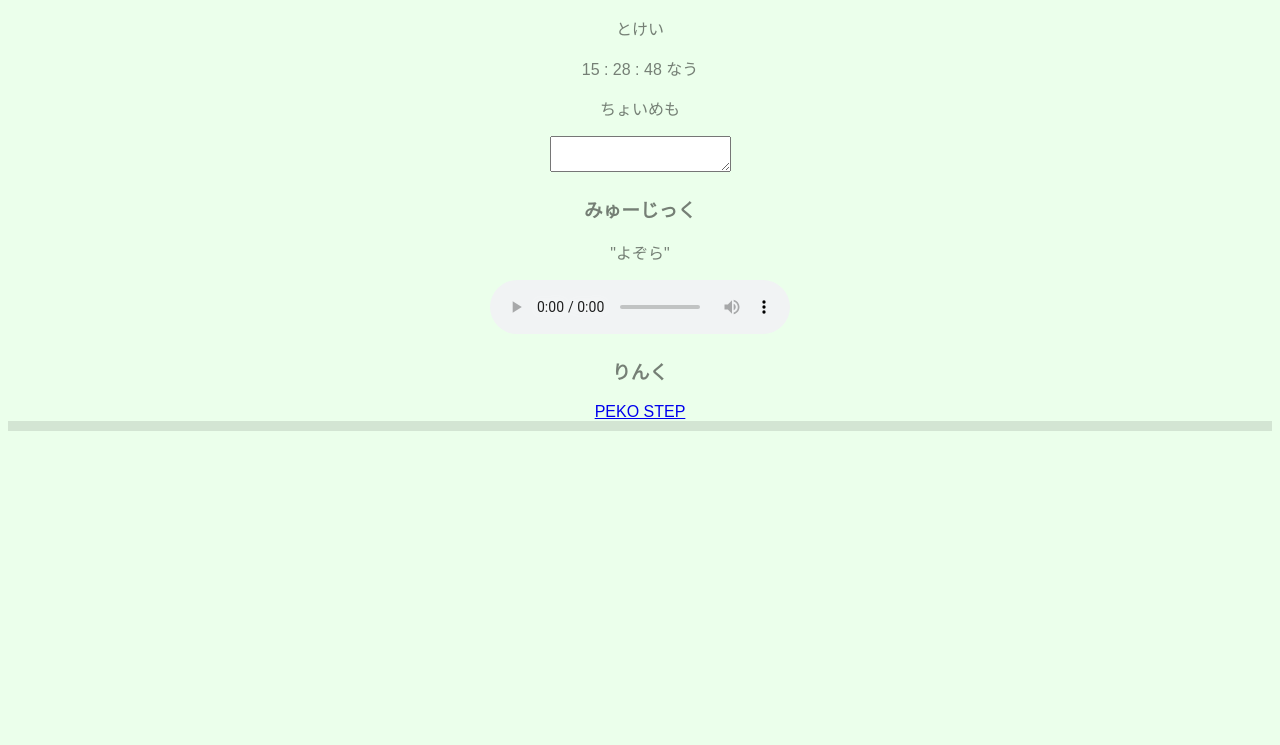
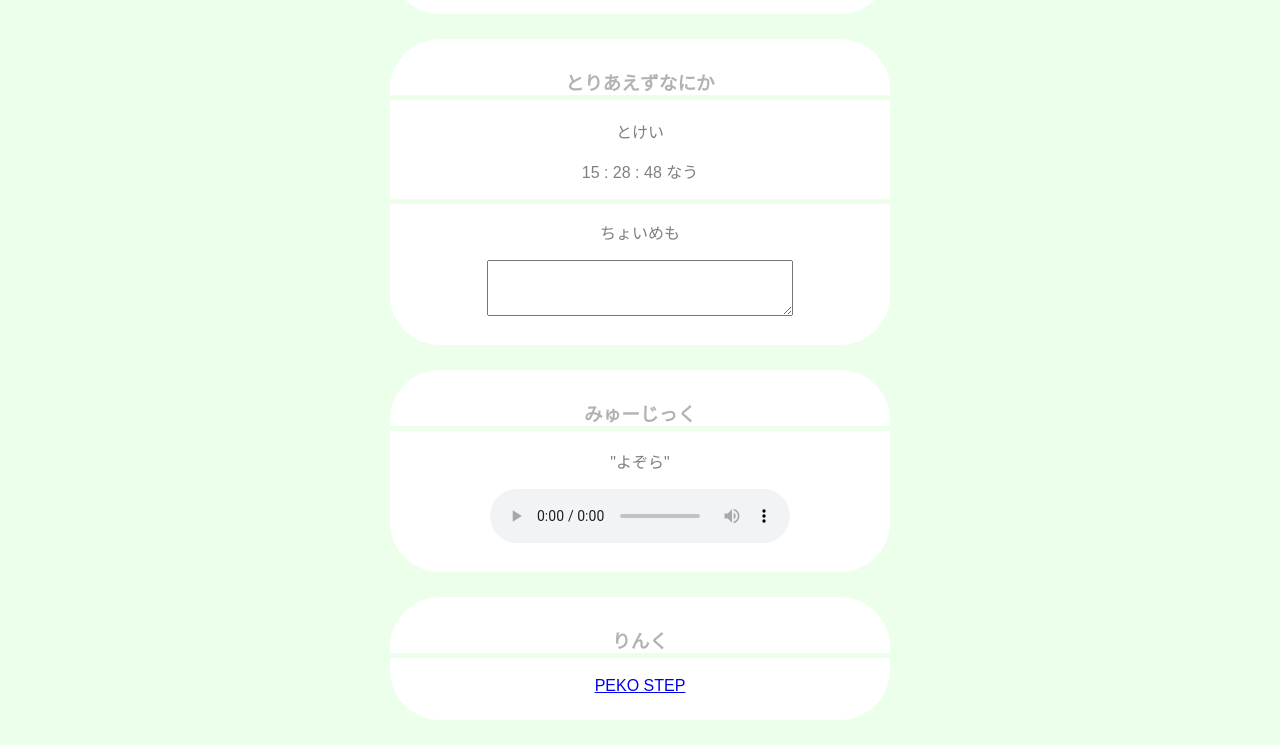
Before and after one commit to honya2020/honya2020.github.io, a plain HTML site: page index.html in a window 1280 px wide. Shown: the part 519-1264 px from the top of the page. Before the commit the page ends 958 px from the top, so only its background shows below. Drawn offline with Linux system fonts and the light colour scheme.

Commit message:
Update stylesheet.css

```diff
--- a/stylesheet.css
+++ b/stylesheet.css
@@ -1,13 +1,30 @@
-header{
-  background-color: rgba(0, 0, 0, 0.1);
-  height: 10px;
+body{
+  background-color: rgba(235, 255, 235, 1);
+  font-family: "Hiragino Maru Gothic ProN W4", "HG丸ｺﾞｼｯｸM-PRO", sans-serif;
+  color: rgba(0, 0, 0, 0.5);
+  text-align: center;
 }
 
-body{
-  background-color: rgba(235, 255, 235, 1);
-  color: rgba(0, 0, 0, 0.5);
-  font-family: "Hiragino Maru Gothic ProN W4", sans-serif;
-  text-align: center;
+h3{
+  color: rgba(0, 0, 0, 0.3);
+}
+
+.box{
+  background-color: rgba(255, 255, 255, 1);
+  height: auto;
+  width: 500px;
+  margin: 25px auto;
+  padding-top: 10px;
+  padding-bottom: 25px;
+  border-radius: 50px;
+}
+
+.title{
+  border-bottom: 5px solid rgba(235, 255, 235, 1);
+}
+
+.border{
+  border-bottom: 5px solid rgba(235, 255, 235, 1);
 }
 
 .img001{
@@ -15,15 +32,9 @@ body{
   height: 64px;
 }
 
-.title{
-
+.text{
+  height: 50px;
+  width: 300px;
 }
 
-.intro{
-
-}
-
-footer{
-  background-color: rgba(0, 0, 0, 0.1);
-  height: 10px;
-}
+/* コメントアウト */
```
